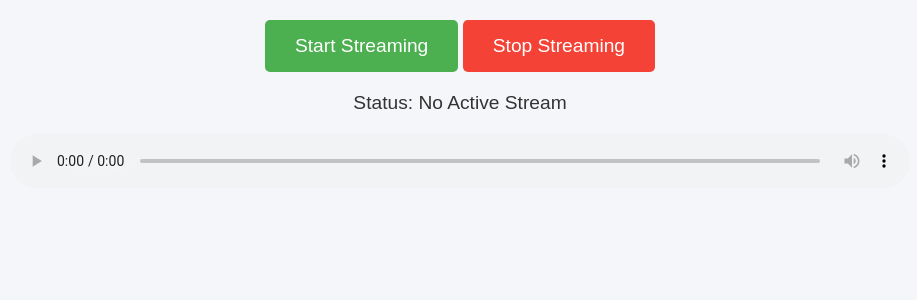
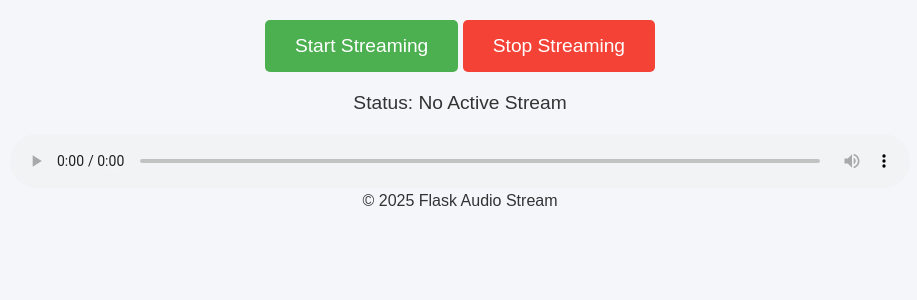
Before and after one commit to shafin4201/flask-app, a Flask app: page / in a window 1280 px wide. Shown: the part 95-395 px from the top of the page, without its empty margins (180-1097 px from the left). Run offline with Flask 3, Linux system fonts and the light colour scheme.

Commit message:
Update index.html

```diff
--- a/templates/index.html
+++ b/templates/index.html
@@ -3,7 +3,7 @@
 <head>
     <meta charset="UTF-8">
     <meta name="viewport" content="width=device-width, initial-scale=1.0">
-    <title>Flask Audio Stream</title>
+    <title>Flask Audio Stream - Airdroid Style</title>
     <link rel="stylesheet" href="{{ url_for('static', filename='styles.css') }}">
 </head>
 <body>
@@ -13,15 +13,18 @@
         </header>
         <main>
             <div class="controls">
-                <button class="btn start" onclick="startStream()">Start Streaming</button>
-                <button class="btn stop" onclick="stopStream()">Stop Streaming</button>
+                <button id="startBtn" class="btn start" onclick="startStream()">Start Streaming</button>
+                <button id="stopBtn" class="btn stop" onclick="stopStream()">Stop Streaming</button>
             </div>
             <p id="status">Checking status...</p>
-            <audio id="audioPlayer" controls>
-                <source id="audioSource" src="/audio" type="audio/mpeg">
+            <audio id="audio-player" controls>
+                <source id="audio-source" src="/audio" type="audio/mpeg">
                 Your browser does not support the audio element.
             </audio>
         </main>
+        <footer>
+            <p>&copy; 2025 Flask Audio Stream</p>
+        </footer>
     </div>
     <script src="{{ url_for('static', filename='scripts.js') }}"></script>
 </body>
```
